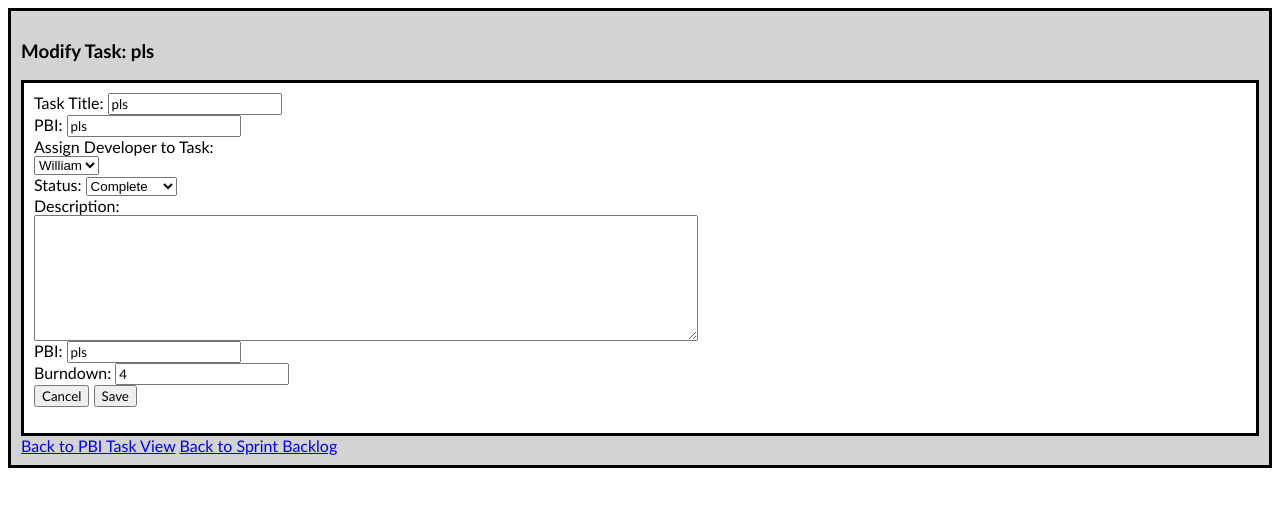
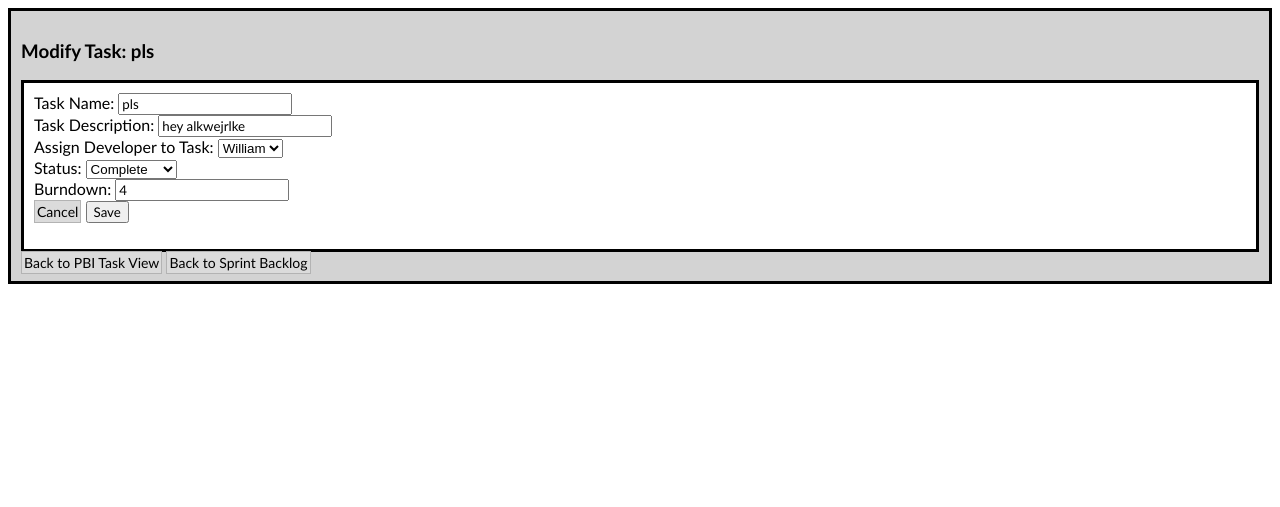
Before and after one commit to mtruong68/backtrack, a Django app: page /backtrack/8/modifytask/ in a window 1280 px wide. Shown: the top 507 px of the page. Run offline with Django 3.2, Linux system fonts and the light colour scheme; a user stored in the database is signed in; data comes from the database, SQL or seed files in the repository; both versions use the stored data as it was after the commit.

Commit message:
change links/formatting for the modifying task and change links so that they aren't broken

```diff
--- a/backtrackapp/templates/backtrackapp/_modify_task.html
+++ b/backtrackapp/templates/backtrackapp/_modify_task.html
@@ -31,6 +31,18 @@
     padding: 10px;
   }
 
+  .linkbutton {
+    border: 1px #b3b3b3 solid;
+    background-color: #dbdbdb;
+    color: black;
+    font-size: 14px;
+    padding: 2px;
+  }
+
+  a {
+    text-decoration: None;
+  }
+
   body {
     font-family: "Trebuchet MS", Helvetica, sans-serif;
   }
@@ -44,12 +56,14 @@
         {% csrf_token %}
 
         {% autoescape off %}
-        <div>Task Title: <input type="text" value="{{task.name|escape}}" name='name'></div>
-        <div>PBI: <input type="text" value="{{task.name|escape}}" name='name'></div>
+        <div>Task Name: <input type="text" value="{{task.name|escape}}" name='name'></div>
+        <div>Task Description:
+        <input type="text" value="{{task.desc|escape}}" name='desc'>
+        </div>
         {% endautoescape %}
 
         <div>
-          <div> Assign Developer to Task: </div>
+          Assign Developer to Task:
           <select name="assignment" form="modTaskForm">
             {% for user in availableUsers %}
             <option value={{user.pk}}>{{user.name}}</option>
@@ -65,18 +79,13 @@
           </select>
         </div>
 
-        <div>Description: </div>
-        <textarea rows="8" cols="80" value={{task.desc}} name='desc'></textarea>
-        <div>PBI: <input type="text" value={{task.name}} name='name'></div>
         <div>Burndown: <input type="number" value={{task.burndown}} name='burndown'></div>
 
-
-
-        <button>Cancel</button>
+        <a class="linkbutton" href="{% url 'backtrack:project_sb' task.pbi.sprint.id %}">Cancel</a>
         <input type="submit" value="Save" name="modifyTask">
       </form>
     </div>
-    <a href="{% url 'backtrack:new_task' task.pbi.id %}">Back to PBI Task View</a>
-    <a href="{% url 'backtrack:project_sb' task.pbi.sprint.id %}">Back to Sprint Backlog</a>
+    <a class="linkbutton" href="{% url 'backtrack:new_task' task.pbi.id %}">Back to PBI Task View</a>
+    <a class="linkbutton" href="{% url 'backtrack:project_sb' task.pbi.sprint.id %}">Back to Sprint Backlog</a>
   </div>
 </body>
--- a/backtrackapp/views.py
+++ b/backtrackapp/views.py
@@ -463,21 +463,9 @@ class SprintBacklogView(generic.View):
             if has_access(user, pk):
                 project = get_object_or_404(Project, pk=pk)
                 sprint = Sprint.objects.filter(project=project).all()
+                latestSprint = project.getLatestSprint()
 
-                latestSprint = project.getLatestSprint()
-                if latestSprint == None or latestSprint.status == 'C':
-                    status = 1
-                elif latestSprint.status == 'NS':
-                    status = 2
-                elif latestSprint.status == 'IP':
-                    status = 3
-
-                if is_scrummaster(user):
-                    return render(request, 'backtrackapp/scrumMasterSprintBacklog.html', {'sprint':sprint, 'project': project})
-                elif is_productowner(user, project.pk):
-                    return render(request, 'backtrackapp/productOwnerSprintBacklog.html', {'sprint':sprint, 'project': project, 'status': status})
-                else:
-                    return render(request, 'backtrackapp/busyDeveloperSprintBacklog.html', {'sprint':sprint, 'project': project})
+                return self.renderSprint(request, latestSprint, project)
 
             else:
                 return Http404("You do not have access to this project")
```
Also changed, not shown: db.sqlite3.
